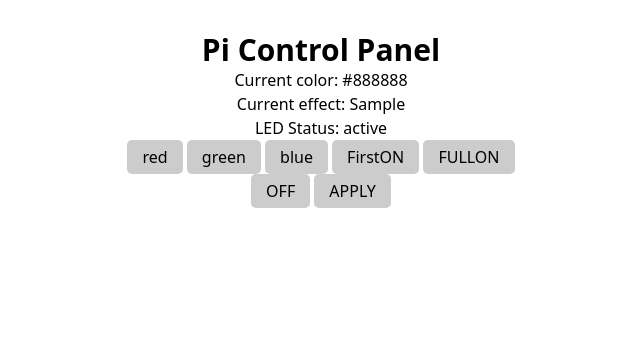
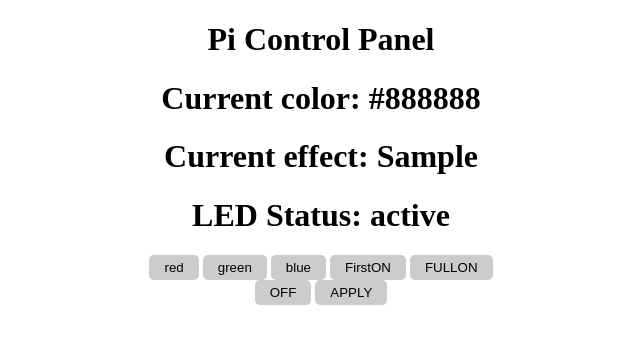
Before and after one commit to slyguy5646/ChristmasPi, a Flask app: template templates/index.html in a window 1280 px wide. Shown: the top 344 px of the page, without its empty margins (319-959 px from the left). Run offline with Flask 2, Linux system fonts and the light colour scheme; the template is opened without the code that fills it: most values are stand-ins (such as "Sample title", 1, 10 or a date in 2020); style sheets or scripts are compiled from the project's sources.

Commit message:
removed tailwind

```diff
--- /dev/null
+++ b/static/main.css
@@ -0,0 +1,26 @@
+.divparent {
+    text-align: center;
+}
+
+
+
+
+input[type=text] {
+    padding:5px;
+    border:2px solid #ccc;
+    -webkit-border-radius: 5px;
+    border-radius: 5px;
+}
+
+input[type=text]:focus {
+    border-color:#333;
+}
+
+input[type=submit] {
+    padding:5px 15px;
+    background:#ccc;
+    border:0 none;
+    cursor:pointer;
+    -webkit-border-radius: 5px;
+    border-radius: 5px;
+}
--- a/static/src/input.css
+++ /dev/null
@@ -1,44 +0,0 @@
-@tailwind base;
-@tailwind components;
-@tailwind utilities;
-
-@layer components {
-    input[type=text] {
-        padding:5px;
-        border:2px solid #ccc;
-        -webkit-border-radius: 5px;
-        border-radius: 5px;
-    }
-
-    input[type=text]:focus {
-        border-color:#333;
-    }
-
-    input[type=submit] {
-        padding:5px 15px;
-        background:#ccc;
-        border:0 none;
-        cursor:pointer;
-        -webkit-border-radius: 5px;
-        border-radius: 5px;
-    }
-
-    .divparent {
-        @apply text-center mt-8
-    }
-    .title {
-        @apply text-3xl font-extrabold
-    }
-
-    .color {
-
-    }
-
-    .effect {
-
-    }
-
-    .status {
-
-    }
-}
--- a/tailwind.config.js
+++ /dev/null
@@ -1,12 +0,0 @@
-/** @type {import('tailwindcss').Config} */
-module.exports = {
-  content: [
-    "./templates/index.html"
-  ],
-  theme: {
-    extend: {},
-  },
-  plugins: [
-    require('@tailwindcss/forms')
-  ],
-}
--- a/templates/index.html
+++ b/templates/index.html
@@ -5,7 +5,7 @@
     <meta http-equiv="X-UA-Compatible" content="IE=edge">
     <meta name="viewport" content="width=device-width, initial-scale=1.0">
     <title>Light Control Server</title>
-    <link rel="stylesheet" href="{{url_for('static',filename='dist/css/output.css')}}">
+    <link rel="stylesheet" href="/static/main.css">
 </head>
 <body>
     <div class="divparent">
```
